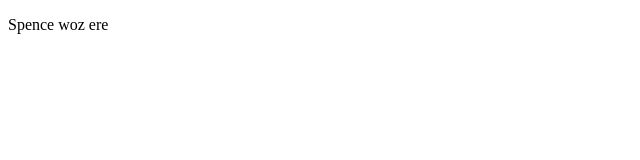
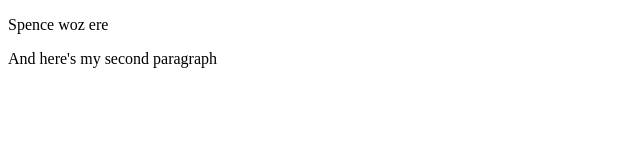
Before and after one commit to NickOcaz/Here-I-am, a plain HTML site: page index.html in a window 1280 px wide. Shown: the whole page, without its empty margins (0-640 px from the left). Drawn offline with Linux system fonts and the light colour scheme.

Commit message:
Add paragraph two to index

```diff
--- a/index.html
+++ b/index.html
@@ -7,5 +7,6 @@
 </head>
 <body>
     <p>Spence woz ere</p>
+    <p>And here's my second paragraph</p>
 </body>
 </html>
```
